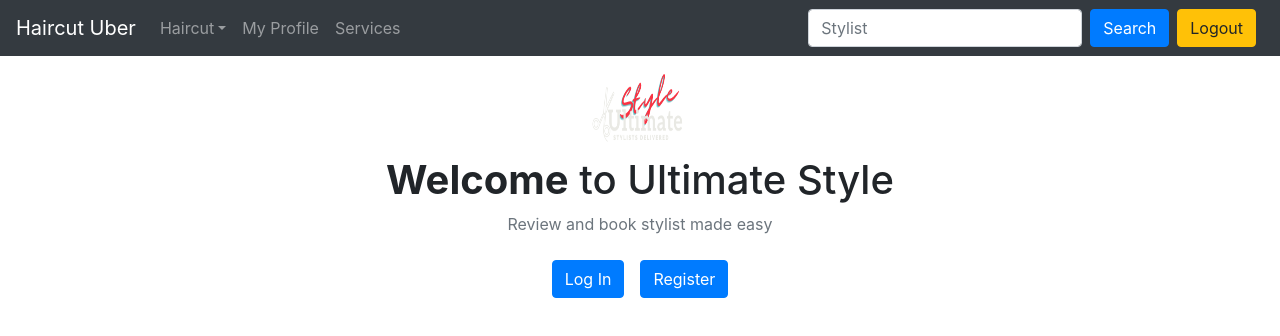
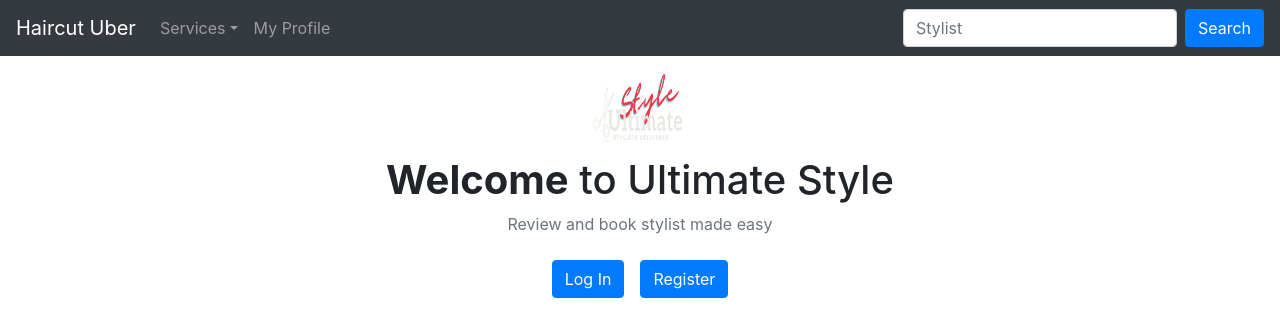
Before and after one commit to DylanFurner-71/CSE4345Group4, a React (Create React App) app in the folder client/: page / in a window 1280 px wide. Shown: the top 336 px of the page. Built offline with nearby package versions, Linux system fonts and the light colour scheme.

Commit message:
commiting before merging with eli

```diff
--- a/client/src/App.js
+++ b/client/src/App.js
@@ -49,7 +49,6 @@ function App() {
 	                <Route exact path="/login" component={Login}/>
 	                <Route exact path="/user/register" component={RegisterUser}/>
                     <Route exact path="/stylist/register" component={RegisterStylist}/>
-                    <Route exact path="/resetPassword" component={SendPassword}/>
 	                <Switch>
 	                    {ROUTES.map((route, i) => <PrivateRoute key={i} {...route}/>)}
 	                </Switch>
--- a/client/src/components/changePassword.js
+++ b/client/src/components/changePassword.js
@@ -22,7 +22,7 @@ const ChangePassword = () => {
 
     return (
         <div>
-            <div className="container h-100 mt-5">
+            <div className="container mt-5">
                 <div className="row align-items-center h-100">
                     <div className="col-6 mx-auto">
                         <form onSubmit={onSend}>
--- a/client/src/components/navigation.js
+++ b/client/src/components/navigation.js
@@ -1,13 +1,13 @@
 import React, {useState} from 'react';
 import {Button, Navbar, Nav, NavDropdown, Form, FormControl} from "react-bootstrap"
-import {useDispatch} from "react-redux";
+import {useDispatch, useSelector, useStore} from "react-redux";
 import {logoutUser} from "../actions/authActions";
 
 const Navigation = () => {
     const [name, setName] = useState('');
     const searchURL = '/stylists/search/'
+    const user = useSelector(state => state.auth)
     const dispatch = useDispatch()
-
     const onLogout = () => {
         dispatch(logoutUser())
     }
@@ -18,13 +18,12 @@ const Navigation = () => {
                 <Navbar.Toggle aria-controls="basic-navbar-nav"/>
                 <Navbar.Collapse id="basic-navbar-nav">
                     <Nav className="mr-auto">
-                        <NavDropdown title="Haircut" id="basic-nav-dropdown">
+                        <NavDropdown title="Services" id="basic-nav-dropdown">
                             {/*<NavDropdown.Item href="/retail">Overview</NavDropdown.Item>*/}
                             <NavDropdown.Item href={searchURL+'services/Men Haircut'}>Men's Haircut</NavDropdown.Item>
                             <NavDropdown.Item href={searchURL+'services/Women Haircut'}>Women's Haircut</NavDropdown.Item>
                         </NavDropdown>
                         <Nav.Link href="/editProfile">My Profile</Nav.Link>
-                        <Nav.Link href="#">Services</Nav.Link>
                     </Nav>
                 </Navbar.Collapse>
                 <Form inline>
@@ -37,7 +36,8 @@ const Navigation = () => {
                     />
                 </Form>
                 <a href={`${searchURL}name/${name}`}><Button variant="primary">Search</Button></a>
-                <button onClick={onLogout} className="btn btn-warning mx-2">Logout</button>
+                {user.isAuthenticated ? <button onClick={onLogout} className="btn btn-warning mx-2">Logout</button> : <></>}
+
             </Navbar>
         </div>
     );
--- a/client/src/components/profile/editProfile.js
+++ b/client/src/components/profile/editProfile.js
@@ -44,6 +44,9 @@ const EditProfile = () => {
                                 <button className="btn btn-primary mr-2"
                                         type="submit">Save
                                 </button>
+                                <Link to="/resetPassword" className="btn btn-warning">
+                                    Change Password
+                                </Link>
 
                             </form>
                         </div>
--- a/client/src/components/search/stylistInfo.js
+++ b/client/src/components/search/stylistInfo.js
@@ -5,6 +5,7 @@ import {Link} from "react-router-dom";
 
 // Information span for each stylist
 const StylistInfo = ({stylist}) => {
+    console.log(stylist)
     return (
         <div className="container-fluid w-75 my-2">
             <Link to={`/stylist/stylistId=${stylist._id}`}>
--- a/client/src/components/search/stylistsList.js
+++ b/client/src/components/search/stylistsList.js
@@ -6,7 +6,6 @@ import Loading from "../loading";
 
 const StylistsList = () => {
     const query = useParams()
-    console.log(query)
     const URL = 'http://localhost:8000/stylists/search'
     const [stylists, setStylists] = useState([]);
     const [isLoading, setIsLoading] = useState(true);
@@ -51,9 +50,10 @@ const StylistsList = () => {
     }, [])
 
     return (
-        <div className="h-100">
+        <div className="h-100 align-items-center">
             {
                 isLoading ? <Loading/> :
+                    stylists.length === 0 ? <h1 className="text-center">No Stylists Available</h1> :
                 <ul>
                     {stylists.map((stylist, index) => (
                         <StylistInfo
--- a/client/src/components/sendPassword.js
+++ b/client/src/components/sendPassword.js
@@ -19,7 +19,7 @@ const SendPassword = () => {
     }
 
     return (
-        <div className="container h-100 mt-5">
+        <div className="container mt-5">
             <div className="row align-items-center h-100">
                 <div className="col-6 mx-auto">
                     <form onSubmit={onSend}>
```
Also changed, not shown: client/src/routes.js (+5 -3 lines), 1 other file (tests, documents, lock files or other folders).
